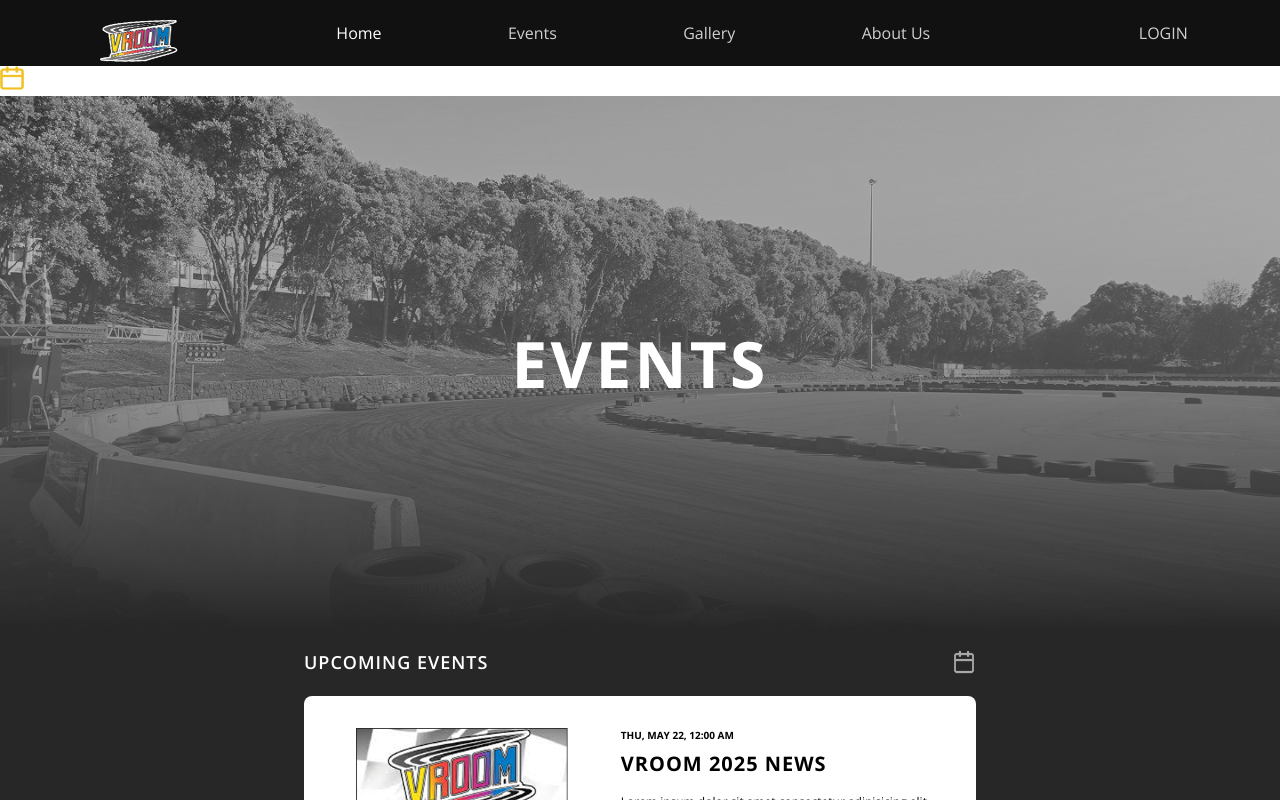
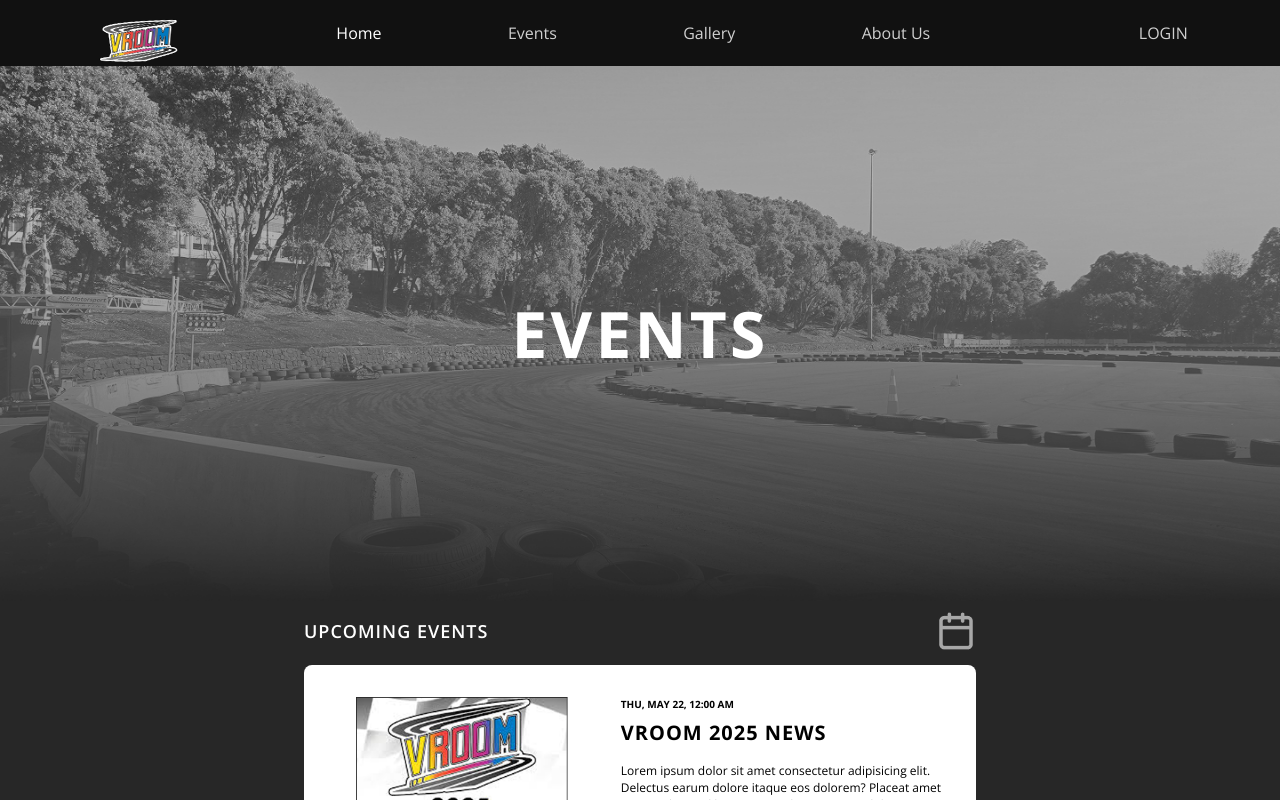
Before and after one commit to UoaWDCC/motorsports, a Next.js app: page /events in a window 1280 px wide. Shown: the top 800 px of the page. Built offline with nearby package versions, Linux system fonts and the light colour scheme.

Commit message:
refactored event list view and connected event calendar/list view button

```diff
--- a/package.json
+++ b/package.json
@@ -34,6 +34,7 @@
     "@eslint/eslintrc": "^3.2.0",
     "@types/node": "^22.5.4",
     "@types/react": "19.0.12",
+    "@types/react-big-calendar": "^1.16.2",
     "@types/react-dom": "19.0.4",
     "eslint": "^9.16.0",
     "eslint-config-next": "15.2.3",
--- a/src/app/(frontend)/components/Events/Events.tsx
+++ b/src/app/(frontend)/components/Events/Events.tsx
@@ -1,19 +1,18 @@
 import React, { ReactNode } from 'react'
 import styles from './events.module.css'
-import EventTile from './EventTile'
+import EventTile from './event-tile'
 import { eventData } from '../../data/events'
 import { IEventsProps } from '../../types/events'
-import LoadMore from './LoadMore'
-
+import LoadMore from './load-more'
 
 const UpcomingEventLimit = 3
 const PreviousEventLimit = 2
 
-const Events = ({ type }: IEventsProps): ReactNode => {
+const Events = ({ type, showCalendar, setShowCalendar }: IEventsProps): ReactNode => {
   const title = type === 'upcoming' ? 'Upcoming Events' : 'Previous Events'
   const limit: number = type === 'upcoming' ? UpcomingEventLimit : PreviousEventLimit
 
-  const events = eventData.map(event => {
+  const events = eventData.map((event) => {
     // Format the date for display
     const dateStart = new Date(event.dateStart).toLocaleString('en-US', {
       weekday: 'short',
@@ -37,19 +36,17 @@ const Events = ({ type }: IEventsProps): ReactNode => {
     <section className={styles.Events}>
       <div className={styles.EventsHeader}>
         <p className={styles.EventsSubtitle}>{title}</p>
-        {type === 'upcoming' && (
+        { type === 'upcoming' &&
           <img
-            style={{ cursor: 'pointer', width: '24px' }}
             src="/images/calendar.png"
-            alt="Calendar View Button"
+            alt="Toggle Calendar View"
+            onClick={() => setShowCalendar(!showCalendar)}
           />
-        )}
+        }
       </div>
 
       <div className={styles.EventsList}>
-        {events.slice(0, limit).map((event) => (
-          <EventTile key={event.id} event={event} />
-        ))}
+        {events.slice(0, limit).map((event) => <EventTile key={event.id} event={event} />)}
       </div>
 
       {type === 'previous' && <LoadMore />}
--- /dev/null
+++ b/src/app/(frontend)/components/Events/event-list-view.tsx
@@ -0,0 +1,20 @@
+import Header from './header'
+import Events from './events'
+
+import styles from './events.module.css'
+import { EventListViewProps } from '../../types/events'
+
+const EventListView = ({ setShowCalendar, showCalendar }: EventListViewProps) => {
+  return (
+    <section className={styles.EventMain}>
+      <Header text="events" />
+
+      <div className={styles.EventBody}>
+        <Events setShowCalendar={ setShowCalendar } showCalendar={ showCalendar} type="upcoming" />
+        <Events setShowCalendar={ setShowCalendar } showCalendar={ showCalendar} type="previous" />
+      </div>
+    </section>
+  )
+}
+
+export default EventListView
--- a/src/app/(frontend)/components/Events/EventTile.tsx
+++ b/src/app/(frontend)/components/Events/event-tile.tsx
@@ -1,8 +1,6 @@
 import React, { ReactNode } from 'react'
 import { IEventTileProps } from '../../types/events'
 import styles from './events.module.css'
-
-
 
 const EventTile = ({ event }: IEventTileProps): ReactNode => {
   return (
--- a/src/app/(frontend)/components/Events/events.module.css
+++ b/src/app/(frontend)/components/Events/events.module.css
@@ -1,10 +1,3 @@
-
-/* Todo:
- *  - media query at less than 500px to switch
- *    up EventTile styling
- */
-
-
 /*
  *    Main styling
  */
@@ -42,7 +35,7 @@
   font-size: 64px;
   color: white;
   padding: 3.5em 0;
-  margin: 1px;
+  margin: 0;
   text-transform: uppercase;
   letter-spacing: .05em;
 }
--- /dev/null
+++ b/src/app/(frontend)/components/Events/my-calendar.tsx
@@ -0,0 +1,52 @@
+import React, { useState } from 'react'
+import { Calendar, momentLocalizer } from 'react-big-calendar'
+import moment from 'moment'
+import { MyCalendarProps } from '../../types/events'
+import 'react-big-calendar/lib/css/react-big-calendar.css'
+import './style.css'
+
+const localizer = momentLocalizer(moment)
+
+export default function MyCalendar({ events, showCalendar, setShowCalendar }: MyCalendarProps) {
+  const [currentDate, setCurrentDate] = useState(new Date())
+
+  /*To get rid of the "Today," "Back", "Next" and other view options
+  that come default with the component.*/
+  const CustomToolbar = (toolbar: any) => {
+    const month = moment(toolbar.date).format('MMMM').toUpperCase()
+    return (
+      <div className='custom-toolbar-container'>
+        <div className='custom-toolbar'>
+          <button className="nav-arrow" onClick={() => toolbar.onNavigate('PREV')}>&lt;</button>
+          <span className="month-label">{month}</span>
+          <button className="nav-arrow" onClick={() => toolbar.onNavigate('NEXT')}>&gt;</button>
+        </div>
+
+        { showCalendar &&
+          <img
+            src="/images/calendar-icon.png"
+            alt="Toggle Calendar View"
+            onClick={() => setShowCalendar(!showCalendar)}
+          />
+        }
+      </div>
+    )
+  }
+
+  return (
+    <div className="calendar-container">
+      <Calendar
+        date={currentDate}
+        onNavigate={(newDate: Date) => setCurrentDate(newDate)}
+        localizer={localizer}
+        events={events}
+        startAccessor="start"
+        endAccessor="end"
+        defaultView="month"
+        views={['month']}
+        style={{ height: 500 }}
+        components={{ toolbar: CustomToolbar }}
+      />
+    </div>
+  )
+}
--- a/src/app/(frontend)/components/event-components/style.css
+++ b/src/app/(frontend)/components/Events/style.css
@@ -8,10 +8,20 @@
     max-width: 900px;
 }
 
+.custom-toolbar-container {
+    position: relative;
+}
+
+.custom-toolbar-container img {
+    position: absolute;
+    right: 0;
+    top: 0;
+}
+
 .custom-toolbar {
     display: flex;
     align-items: center;
-    justify-content: space-between;
+    justify-content: center;
     margin-bottom: 1.5rem;
     font-size: 2rem;
     font-weight: bold;
@@ -39,7 +49,6 @@
 }
 
 .month-label {
-    flex: 1;
     text-align: center;
     font-size: 2.5rem;
     font-weight: 700;
--- a/src/app/(frontend)/components/event-components/MyCalendar.tsx
+++ /dev/null
@@ -1,45 +0,0 @@
-import React, { useState } from 'react'
-import { Calendar, momentLocalizer } from 'react-big-calendar'
-import moment from 'moment'
-import { MyCalendarProps } from '../../types/events'
-import 'react-big-calendar/lib/css/react-big-calendar.css'
-import './style.css'
-
-const localizer = momentLocalizer(moment)
-
-
-/*To get rid of the "Today," "Back", "Next" and other view options
-that come default with the component.*/
-const CustomToolbar = (toolbar: any) => {
-    const month = moment(toolbar.date).format('MMMM').toUpperCase()
-    return (
-      <div className="custom-toolbar">
-        <button className="nav-arrow" onClick={() => toolbar.onNavigate('PREV')}>&lt;</button>
-        <span className="month-label">{month}</span>
-        <button className="nav-arrow" onClick={() => toolbar.onNavigate('NEXT')}>&gt;</button>
-      </div>
-    )
-  }
-
-export default function MyCalendar({ events }: MyCalendarProps) {
-    const [currentDate, setCurrentDate] = useState(new Date())
-
-    return (
-        <div className="calendar-container">
-        <Calendar
-            date={currentDate}
-            onNavigate={(newDate: Date) => setCurrentDate(newDate)}
-            localizer={localizer}
-            events={events}
-            startAccessor="start"
-            endAccessor="end"
-            defaultView="month"
-            views={['month']}
-            style={{ height: 500 }}
-            components={{
-            toolbar: CustomToolbar,
-            }}
-        />
-        </div>
-    )
-}
--- a/src/app/(frontend)/events/page.tsx
+++ b/src/app/(frontend)/events/page.tsx
@@ -1,62 +1,27 @@
 'use client'
 
-import React, { useState } from 'react'
-import Image from 'next/image'
-import MyCalendar from '@/app/(frontend)/components/event-components/MyCalendar'
-import styles from '../components/Events/events.module.css'
-import Header from '../components/Events/Header'
-import Events from '../components/Events/Events'
 import { eventData } from '../data/events'
 import { CalendarEvent } from '../types/events'
-
+import EventListView from '../components/events/event-list-view'
+import { useState } from 'react'
+import MyCalendar from '../components/events/my-calendar'
 
 export default function EventsPage() {
   const [showCalendar, setShowCalendar] = useState(false)
 
-  const calendarData: CalendarEvent[] = eventData.map(event => ({
-        start: new Date(event.dateStart),
-        end: new Date(event.dateEnd),
-        title: event.title,
-      }))
+  const calendarData: CalendarEvent[] = eventData.map((event) => ({
+    start: new Date(event.dateStart),
+    end: new Date(event.dateEnd),
+    title: event.title,
+  }))
 
-  /*Sample data to test events on the calendar*/
   return (
-    <div>
-      <button
-        onClick={() => setShowCalendar(!showCalendar)}
-        style={{
-          padding: 0,
-          background: 'transparent',
-          border: 'none',
-          cursor: 'pointer',
-        }}
-      >
-        {showCalendar ? (
-          <Image src="/images/calendar-icon.png" alt="Hide Calendar" width={24} height={24} />
-        ) : (
-          <Image src="/images/calendar-icon.png" alt="Show Calendar" width={24} height={24} />
-        )}
-      </button>
-      {showCalendar && (
-        <div className="calendar-wrapper">
-          <MyCalendar events={calendarData} />
-        </div>
-      )}
-
-      {!showCalendar && (
-        <main className={styles.EventMain}>
-          <Header text="events" />
-
-          <div className={styles.EventBody}>
-            <Events type="upcoming" />
-            <Events type="previous" />
-          </div>
-        </main>
-      )}
-      <div className="page-content">
-        <h1>Events Page</h1>
-        <p>Temporary Page Template for the Events Page!</p>
-      </div>
-    </div>
+    <main>
+      { showCalendar ?
+        <MyCalendar showCalendar={ showCalendar } setShowCalendar={ setShowCalendar } events={ calendarData }/>
+      :
+        <EventListView showCalendar={ showCalendar } setShowCalendar={ setShowCalendar } />
+      }
+    </main>
   )
 }
```
Also changed, not shown: src/app/(frontend)/types/events.ts (+11 -0 lines), src/app/(frontend)/components/Events/load-more.tsx (renamed from src/app/(frontend)/components/Events/LoadMore.tsx), 2 other files (tests, documents, lock files or other folders). Lines whose indentation alone changed are shown as unchanged.
